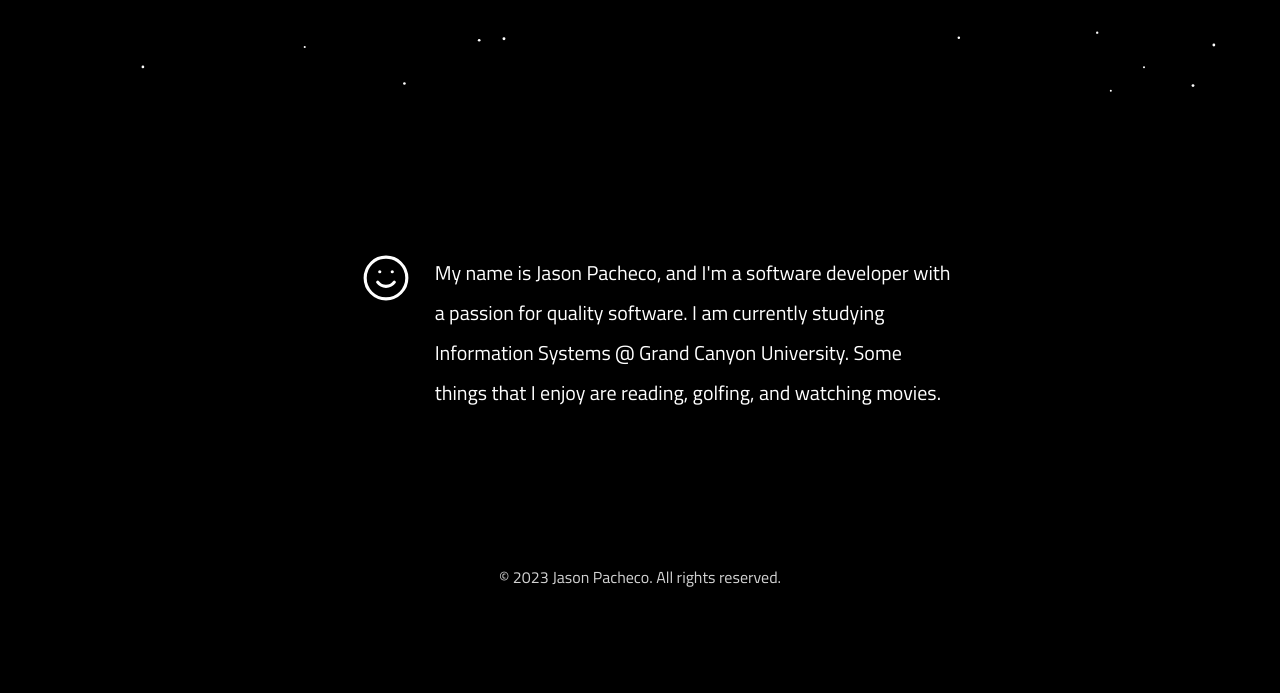
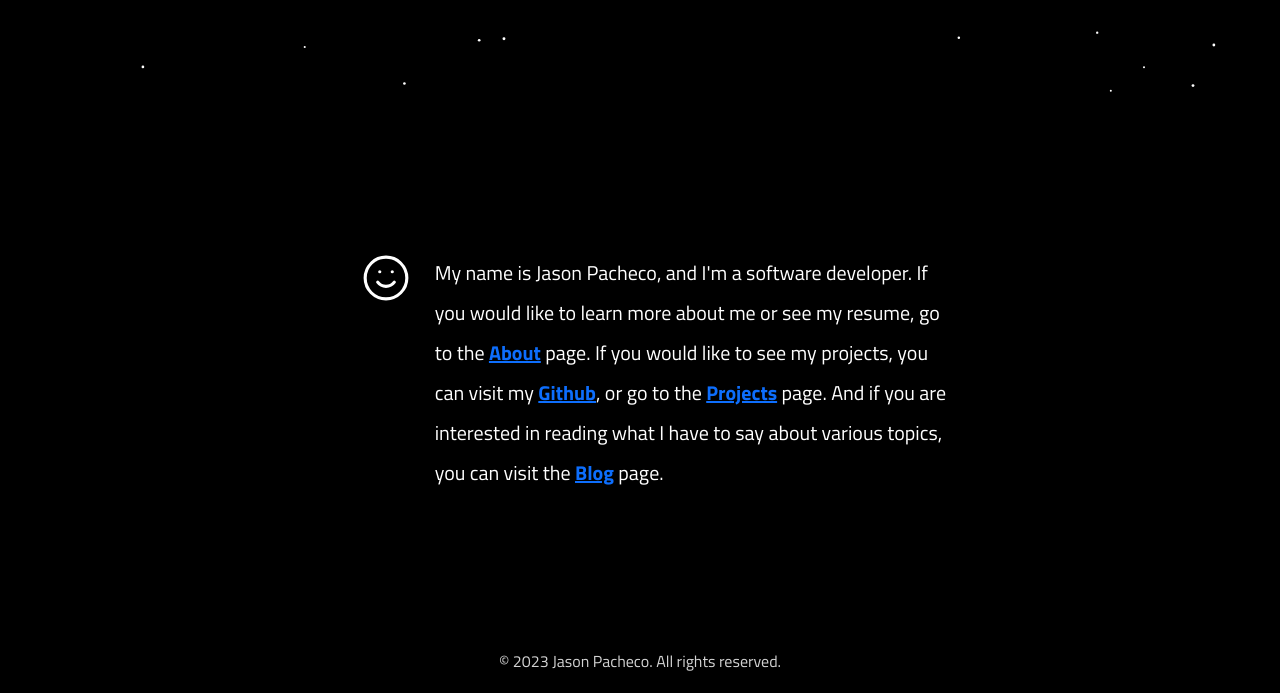
Before and after one commit to JasonPachecoDev/Personal-Website, a website: page index.html in a window 1280 px wide. Shown: the part 502-1195 px from the top of the page. Before the commit the page ends 1111 px from the top, so only its background shows below. Drawn offline with nearby package versions, Linux system fonts and the light colour scheme; a web font is replaced by a local one.

Commit message:
Update index.html
Update

```diff
--- a/index.html
+++ b/index.html
@@ -13,7 +13,7 @@
     <link href="https://fonts.googleapis.com/css2?family=Titillium+Web:ital,wght@0,200;0,300;0,400;0,600;0,700;1,200;1,300;1,400&display=swap" rel="stylesheet">
   </head>
 
-  <body class="pb-5">
+  <body>
 
     <div class="header finisher-header" style="width: 100%; height: 600px;">
 
@@ -59,8 +59,8 @@
           <nav class="mt-4 navbar text-center navi">
             <form class="container-fluid justify-content-center">
               <button onclick="window.location.href='about.html'" class="btn btn-outline-light me-3 p-2" type="button">About</button>
-              <button class="btn btn-outline-light btn-slide me-3 p-2" type="button">Projects</button>
-              <button class="btn btn-outline-light btn-slide p-2" type="button">Blog</button>
+              <button onclick="window.location.href='projects.html'" class="btn btn-outline-light btn-slide me-3 p-2" type="button">Projects</button>
+              <button onclick="window.location.href='blog.html'" class="btn btn-outline-light btn-slide p-2" type="button">Blog</button>
               <!-- <button class="btn btn-outline-light btn-slide p-2" type="button">Resume</button> -->
             </form>
           </nav>
@@ -90,10 +90,11 @@
         </div>
         <div class="col-10 col-md-5 mt-5 about-description">
           <h5 class="text-start lh-lg">
-            My name is Jason Pacheco, and I'm a software developer with
-            a passion for quality software. I am currently studying
-            Information Systems @ Grand Canyon University.
-            Some things that I enjoy are reading, golfing, and watching movies.
+            My name is Jason Pacheco, and I'm a software developer.
+            If you would like to learn more about me or see my resume, go to the <a href="about.html" class="links"><strong>About</strong></a>
+            page. If you would like to see my projects, you can visit my <a href="https://github.com/JasonPachecoDev" class="links"><strong>Github</strong></a>,
+             or go to the <a href="projects.html" class="links"><strong>Projects</strong></a> page. And if you are interested in reading what I have to say about
+             various topics, you can visit the <a href="blog.html" class="links"><strong>Blog</strong></a> page.
           </h5>
         </div>
         <div class="col">
@@ -103,6 +104,7 @@
 
     <div class="row mb-md-5"></div>
     <div class="row mb-md-5"></div>
+    <div class="row mb-md-1"></div>
     <div class="row mb-5"></div>
 
     <footer class="pb-1 text-center foot">
@@ -110,6 +112,7 @@
     </footer>
   </div>
 
+  <div class="cutom-pointer"></div>
   <script src="finisher-header.es5.min.js" type="text/javascript"></script>
   <script src="app.js"></script>
     <script type="text/javascript">
```
